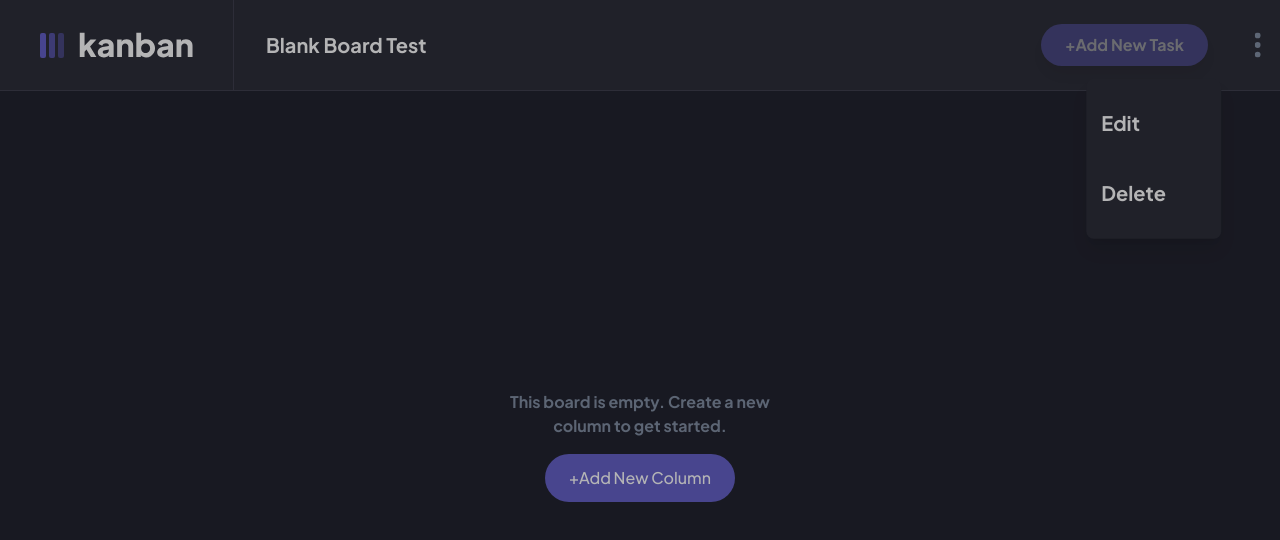
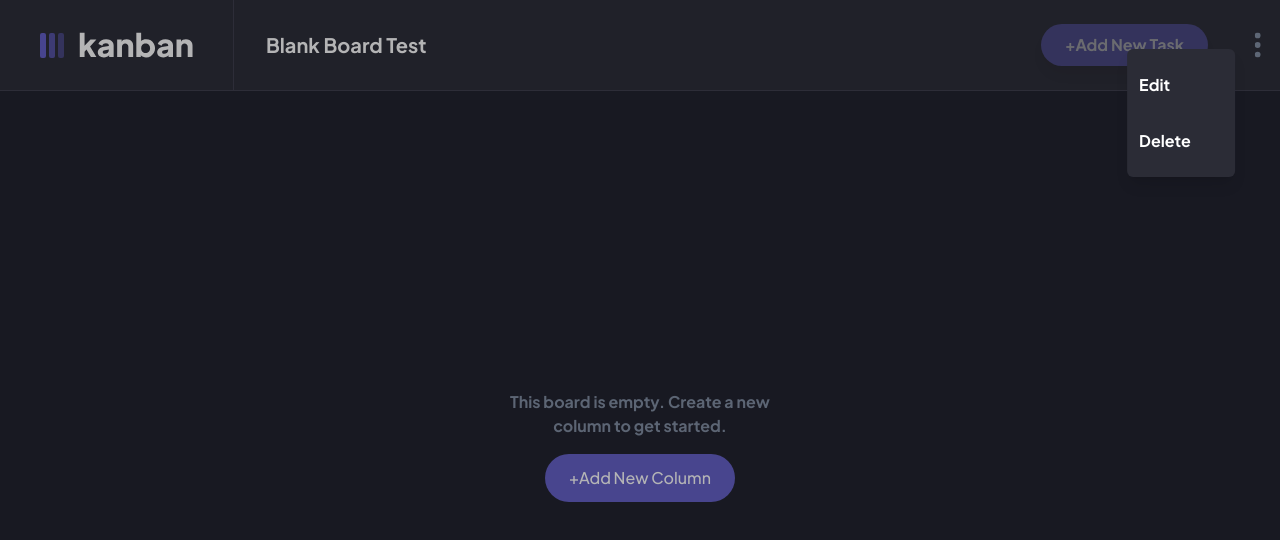
Before and after one commit to gitbeet/kanban-task-managemet-app, a React (Create React App) app: page / in a window 1280 px wide. Both pictures are taken after a click on the element 1236 px from the left and 45 px from the top of the page. Shown: the top 540 px of the page. Built offline with nearby package versions, Linux system fonts and the light colour scheme.

Commit message:
reworked the tooltip to work with useRef / getBoundingClientRect

```diff
--- a/src/App.js
+++ b/src/App.js
@@ -39,6 +39,7 @@ function App() {
     createNewTask,
     createNewBoard,
     editBoard,
+    newBoard,
     changeCurrentBoard,
   } = useBoardData();
   function deleteTaskFunc() {
@@ -85,6 +86,7 @@ function App() {
           closeFunction={toggleCreateNewBoardWindow}
           buttonText="Create New Board"
           submitFunction={saveAndCloseAddNewBoardWindow}
+          disabled={newBoard.name.length === 0}
         />
       )}
       {showEditBoardWindow && (
--- a/src/components/AddNewColumn.js
+++ b/src/components/AddNewColumn.js
@@ -1,8 +1,12 @@
 import { useState } from "react";
 import Button from "./Button";
 
-export default function AddNewColumn({ handleColumnAdd, closeFunction }) {
-  const [columnName, setColumnName] = useState();
+export default function AddNewColumn({
+  handleColumnAdd,
+  closeFunction,
+  disabled,
+}) {
+  const [columnName, setColumnName] = useState("");
 
   function createColumn() {
     handleColumnAdd(columnName);
@@ -27,6 +31,7 @@ export default function AddNewColumn({ handleColumnAdd, closeFunction }) {
         size="sm"
         text="Add Column"
         onClick={createColumn}
+        disabled={columnName?.length === 0}
       />
     </div>
   );
--- a/src/components/Button.js
+++ b/src/components/Button.js
@@ -13,16 +13,28 @@ export default function Button({
       onClick={onClick}
       className={
         type === "primary" && size === "sm"
-          ? "text-md bg-primary-600 text-neutral-900 rounded-full px-6  py-2  hover:bg-primary-700 transition-all"
+          ? `text-md bg-primary-600 text-neutral-900 rounded-full px-6  py-2  hover:bg-primary-700 transition-all ${
+              disabled && "opacity-50"
+            }`
           : type === "primary" && size === "lg"
-          ? "text-md bg-primary-600 text-neutral-900 rounded-full px-6  py-3  hover:bg-primary-700 transition-all"
+          ? `text-md bg-primary-600 text-neutral-900 rounded-full px-6  py-3  hover:bg-primary-700 transition-all ${
+              disabled && "opacity-50"
+            }`
           : type === "secondary" && size === "sm"
-          ? "text-md bg-neutral-500 text-primary-600 rounded-full px-6  py-2  hover:bg-neutral-400 transition-all"
+          ? `text-md bg-neutral-500 text-primary-600 rounded-full px-6  py-2  hover:bg-neutral-400 transition-all ${
+              disabled && "opacity-50"
+            }`
           : type === "secondary" && size === "lg"
-          ? "text-md bg-neutral-500 text-primary-600 rounded-full px-6  py-3  hover:bg-neutral-400 transition-all"
+          ? `text-md bg-neutral-500 text-primary-600 rounded-full px-6  py-3  hover:bg-neutral-400 transition-all ${
+              disabled && "opacity-50"
+            }`
           : type === "danger" && size === "sm"
-          ? "text-md bg-danger-500 text-neutral-900 rounded-full px-6  py-2  hover:bg-danger-600 transition-all"
-          : "text-md bg-danger-500 text-neutral-900 rounded-full px-6  py-3  hover:bg-danger-600 transition-all"
+          ? `text-md bg-danger-500 text-neutral-900 rounded-full px-6  py-2  hover:bg-danger-600 transition-all ${
+              disabled && "opacity-50"
+            }`
+          : `text-md bg-danger-500 text-neutral-900 rounded-full px-6  py-3  hover:bg-danger-600 transition-all ${
+              disabled && "opacity-50"
+            }`
       }
     >
       {text}
--- a/src/components/CreateNewBoardWindow.js
+++ b/src/components/CreateNewBoardWindow.js
@@ -9,6 +9,7 @@ export default function CreateNewBoardWindow({
   closeFunction,
   buttonText,
   submitFunction,
+  disabled = false,
 }) {
   const { newBoard, handleChangeNewBoard, changeCurrentBoard } = useBoardData();
   const { columns } = newBoard;
@@ -64,6 +65,7 @@ export default function CreateNewBoardWindow({
         </div>
         <div className="flex flex-col">
           <Button
+            disabled={disabled}
             type="primary"
             size="sm"
             text={buttonText}
--- a/src/components/EditDeleteMenu.js
+++ b/src/components/EditDeleteMenu.js
@@ -1,5 +1,6 @@
-import Backdrop from "./Backdrop";
+import { useEffect, useRef } from "react";
 import TaskWindowMenu from "./TaskWindowMenu";
+import { findDOMNode } from "react-dom";
 
 export default function EditDeleteMenu({
   onClick,
@@ -10,9 +11,12 @@ export default function EditDeleteMenu({
   backdropOpacity,
   onDisable,
 }) {
+  const myRef = useRef();
+
   return (
     <>
       <div
+        ref={myRef}
         onClick={onClick}
         className="flex justify-end items-center w-10 cursor-pointer md:scale-125 "
       >
@@ -23,20 +27,19 @@ export default function EditDeleteMenu({
             <circle cx="2.308" cy="17.692" r="2.308" />
           </g>
         </svg>
-        {show && (
-          <TaskWindowMenu
-            onEdit={onEdit}
-            onDelete={onDelete}
-            onClose={onClose}
-            onDisable={onDisable}
-          />
-        )}
       </div>
       {show && (
-        <Backdrop
-          clickFunction={onClose}
-          zIndex="1100"
-          opacity={backdropOpacity}
+        <TaskWindowMenu
+          onEdit={onEdit}
+          onDelete={onDelete}
+          onClose={onClose}
+          onDisable={onDisable}
+          show={show}
+          backdropOpacity={backdropOpacity}
+          position={[
+            myRef.current.getBoundingClientRect().left,
+            myRef.current.getBoundingClientRect().top,
+          ]}
         />
       )}
     </>
--- a/src/components/TaskWindowMenu.js
+++ b/src/components/TaskWindowMenu.js
@@ -1,12 +1,32 @@
+import Backdrop from "./Backdrop";
+import * as ReactDOM from "react-dom";
+import { useDarkMode } from "../context/DarkModeContext";
+
 export default function TaskWindowMenu({
   onEdit,
   onDelete,
   onClose,
   onDisable = false,
+  show,
+  backdropOpacity,
+  position,
 }) {
-  return (
+  const { darkMode } = useDarkMode();
+  console.log(position[0], position[1]);
+
+  let posX = `left-[${position[0].toString()}px]`;
+  let posY = `top-[${position[1].toString()}px]`;
+
+  return ReactDOM.createPortal(
     <>
-      <div className="absolute  border-primary-450 bg-neutral-900 dark:bg-primary-300 text-primary-200 dark:text-neutral-900 py-4  shadow-lg rounded-md space-y-4 top-12 left-[calc(100%-2rem)] -translate-x-full z-[1200]">
+      <div className={`${darkMode && "dark"}`}>
+        <div
+          className={`absolute border-primary-450 bg-neutral-900 dark:bg-primary-300 text-primary-200 dark:text-neutral-900 py-4  shadow-lg rounded-md space-y-4 -translate-x-1/2 z-[1200]`}
+          style={{
+            top: `${(position[1] + 30).toString()}px`,
+            left: `${(position[0] - 30).toString()}px`,
+          }}
+        >
           <div
             className="cursor-pointer hover:bg-primary-600 pl-3 pr-8 py-2 mr-3 rounded-r-full font-bold"
             onClick={onEdit}
@@ -21,6 +41,15 @@ export default function TaskWindowMenu({
             Delete
           </button>
         </div>
-    </>
+      </div>
+      {show && (
+        <Backdrop
+          clickFunction={onClose}
+          zIndex="1100"
+          opacity={backdropOpacity}
+        />
+      )}
+    </>,
+    document.getElementById("menu")
   );
 }
```
Lines whose indentation alone changed are shown as unchanged.
